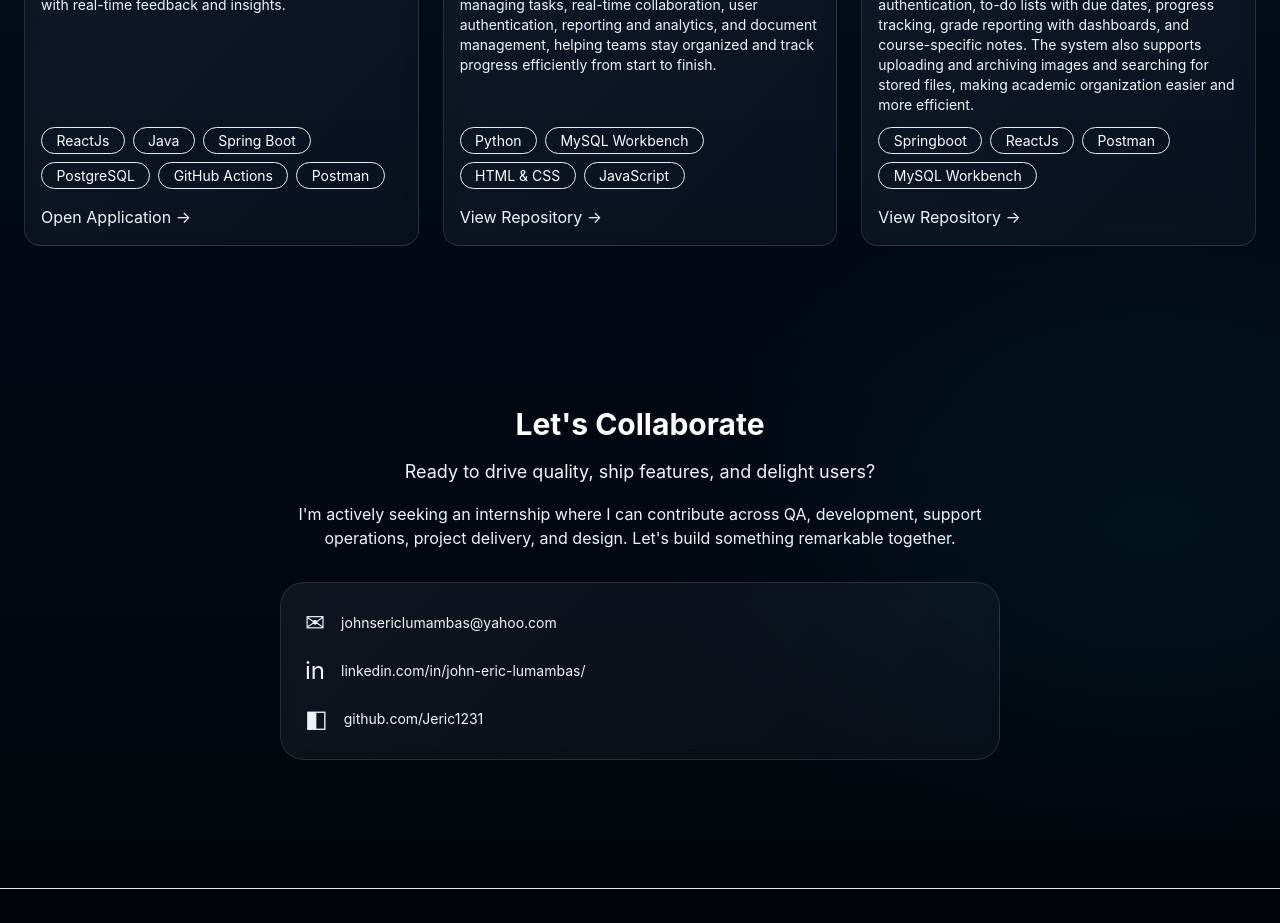
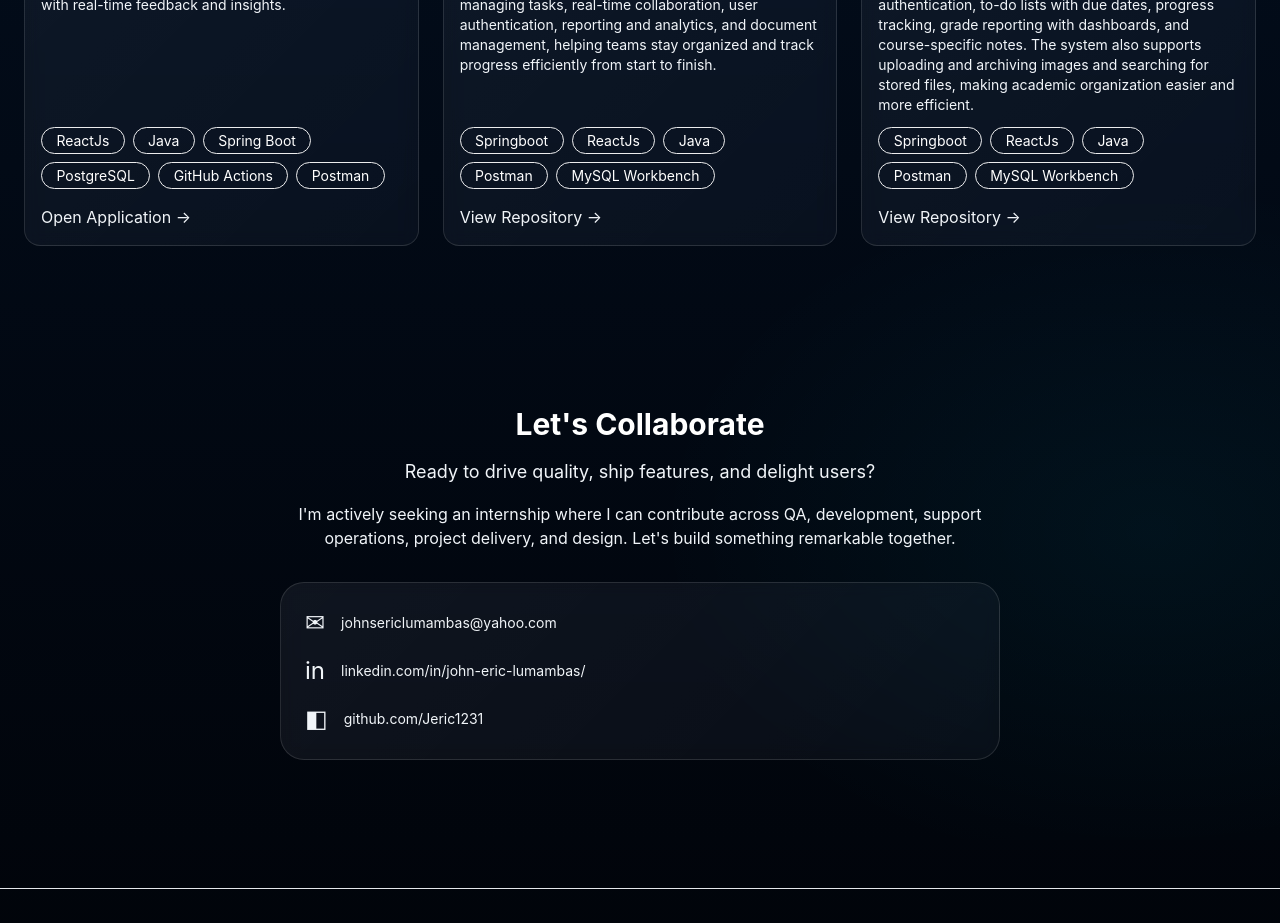
Before and after one commit to Jeric1231/portfolio, a React (Vite) app: page / in a window 1280 px wide. Shown: the part 2260-3183 px from the top of the page. Built offline with nearby package versions, Linux system fonts and the light colour scheme.

Commit message:
Edited project tech details

```diff
--- a/src/data/projects.js
+++ b/src/data/projects.js
@@ -13,7 +13,7 @@ export const projects = [
     title: 'ProjectSync',
     desc: 'ProjectSync is a project management platform that streamlines team collaboration and project execution. It offers tools for planning and scheduling projects, managing tasks, real-time collaboration, user authentication, reporting and analytics, and document management, helping teams stay organized and track progress efficiently from start to finish.',
     image: '/src/assets/projectsync.jpg',
-    tech: ['Python','MySQL Workbench','HTML & CSS','JavaScript'],
+    tech: ['Springboot','ReactJs','Java','Postman','MySQL Workbench'],
     live: '',
     repo: 'https://github.com/Ban-Coca/IT342_ProjectSync'
   },
@@ -22,7 +22,7 @@ export const projects = [
     title: 'Creative Clarity',
     desc: 'Creative Clarity is an academic organizer that helps users manage tasks, track courses, and monitor academic progress. It features secure user authentication, to-do lists with due dates, progress tracking, grade reporting with dashboards, and course-specific notes. The system also supports uploading and archiving images and searching for stored files, making academic organization easier and more efficient.',
     image: '/src/assets/creativeclarity.jpg',
-    tech: ['Springboot','ReactJs','Postman', 'MySQL Workbench'],
+    tech: ['Springboot','ReactJs','Java','Postman', 'MySQL Workbench'],
     live: '',
     repo: 'https://github.com/Ban-Coca/CreativeClarity'
   }
```
